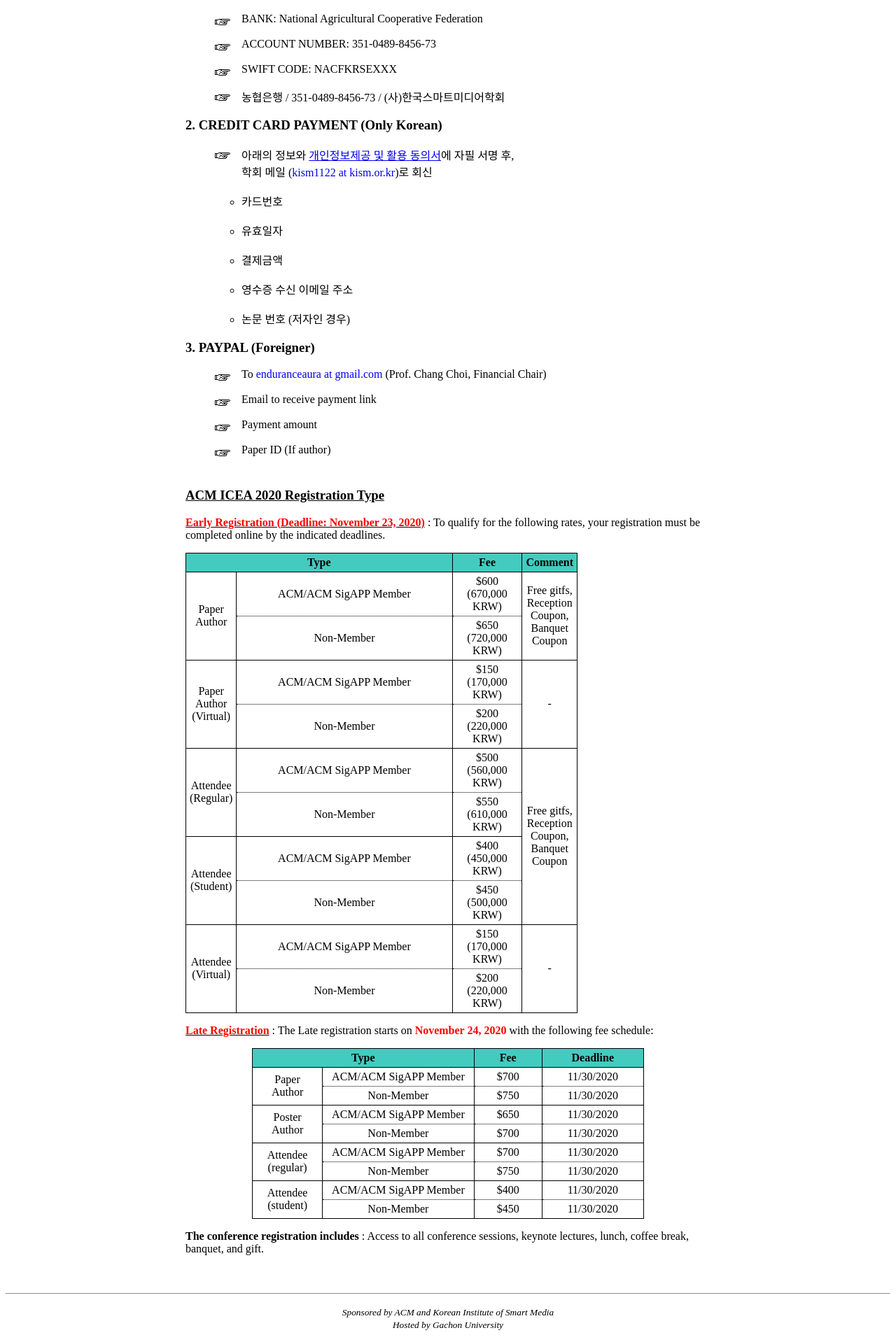
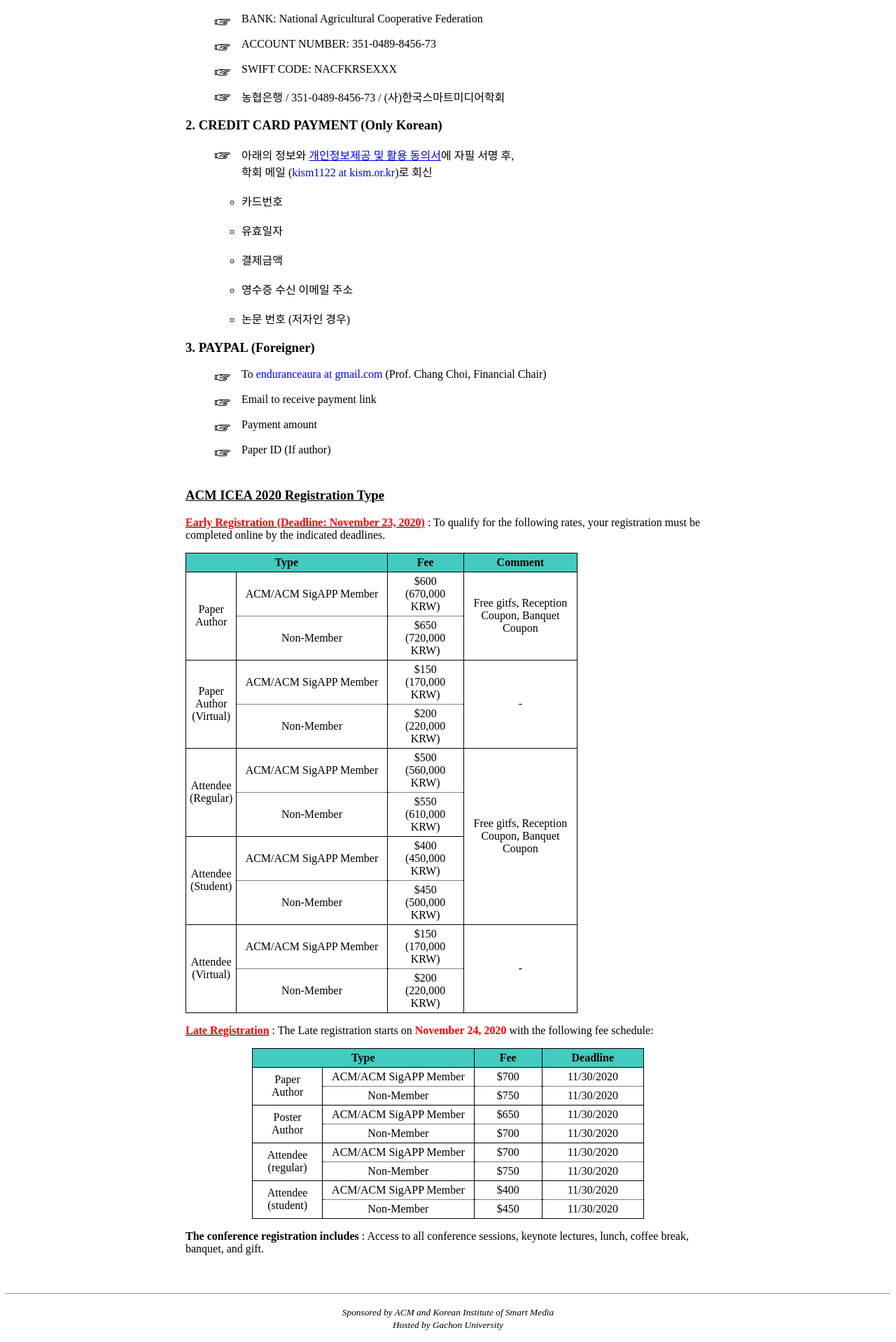
Before and after one commit to icea-conf/2020, a Jekyll site: the page built from registration/index.html, in a window 1280 px wide. Shown: the part 939-2857 px from the top of the page at 70% size. Built offline with Jekyll 4.4.1, drawn with Linux system fonts in a browser that asks for light colours.

Commit message:
Update index.html

```diff
--- a/registration/index.html
+++ b/registration/index.html
@@ -83,7 +83,7 @@
                               <td class="tcontent3" rowspan="2">
                                    <a>Paper<br>Author</a>
                               </td>
-                              <td class="tcontent1" width="70%">
+                              <td class="tcontent1" width="40%">
                                    <a>ACM/ACM SigAPP Member</a>
                               </td>
                               <td class="tcontent1">
@@ -94,7 +94,7 @@
                               </td>
                          </tr>
                          <tr>
-                              <td class="tcontent2">
+                              <td class="tcontent2" width="40%">
                                    <a>Non-Member</a>
                               </td>
                               <td class="tcontent2">
@@ -105,7 +105,7 @@
                               <td class="tcontent3" rowspan="2">
                                    <a>Paper<br>Author<br>(Virtual)</a>
                               </td>
-                              <td class="tcontent1" width="70%">
+                              <td class="tcontent1" width="40%">
                                    <a>ACM/ACM SigAPP Member</a>
                               </td>
                               <td class="tcontent1">
@@ -116,7 +116,7 @@
                               </td>
                          </tr>
                          <tr>
-                              <td class="tcontent2">
+                              <td class="tcontent2" width="40%">
                                    <a>Non-Member</a>
                               </td>
                               <td class="tcontent2">
@@ -127,7 +127,7 @@
                               <td class="tcontent3" rowspan="2">
                                    <a>Attendee<br>(Regular)</a>
                               </td>
-                              <td class="tcontent1" width="70%">
+                              <td class="tcontent1" width="40%">
                                    <a>ACM/ACM SigAPP Member</a>
                               </td>
                               <td class="tcontent1">
@@ -138,7 +138,7 @@
                               </td>
                          </tr>
                          <tr>
-                              <td class="tcontent2">
+                              <td class="tcontent2" width="40%">
                                    <a>Non-Member</a>
                               </td>
                               <td class="tcontent2">
@@ -149,7 +149,7 @@
                               <td class="tcontent3" rowspan="2">
                                    <a>Attendee<br>(Student)</a>
                               </td>
-                              <td class="tcontent1" width="70%">
+                              <td class="tcontent1" width="40%">
                                    <a>ACM/ACM SigAPP Member</a>
                               </td>
                               <td class="tcontent1">
@@ -157,7 +157,7 @@
                               </td>
                          </tr>
                          <tr>
-                              <td class="tcontent2">
+                              <td class="tcontent2" width="40%">
                                    <a>Non-Member</a>
                               </td>
                               <td class="tcontent2">
@@ -168,7 +168,7 @@
                               <td class="tcontent3" rowspan="2">
                                    <a>Attendee<br>(Virtual)</a>
                               </td>
-                              <td class="tcontent1" width="70%">
+                              <td class="tcontent1" width="40%">
                                    <a>ACM/ACM SigAPP Member</a>
                               </td>
                               <td class="tcontent1">
@@ -179,7 +179,7 @@
                               </td>
                          </tr>
                          <tr>
-                              <td class="tcontent2">
+                              <td class="tcontent2" width="40%">
                                    <a>Non-Member</a>
                               </td>
                               <td class="tcontent2">
```
